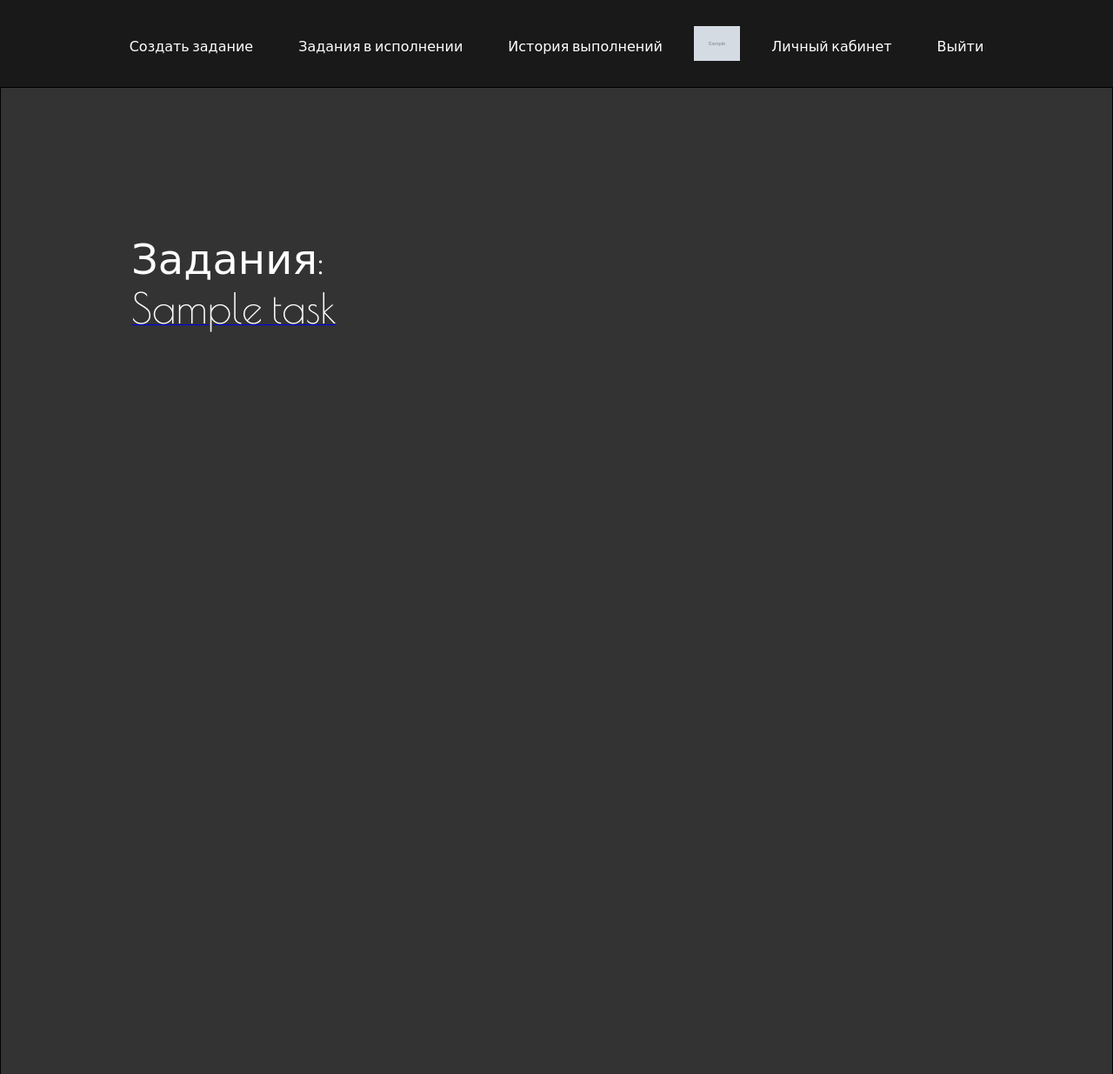
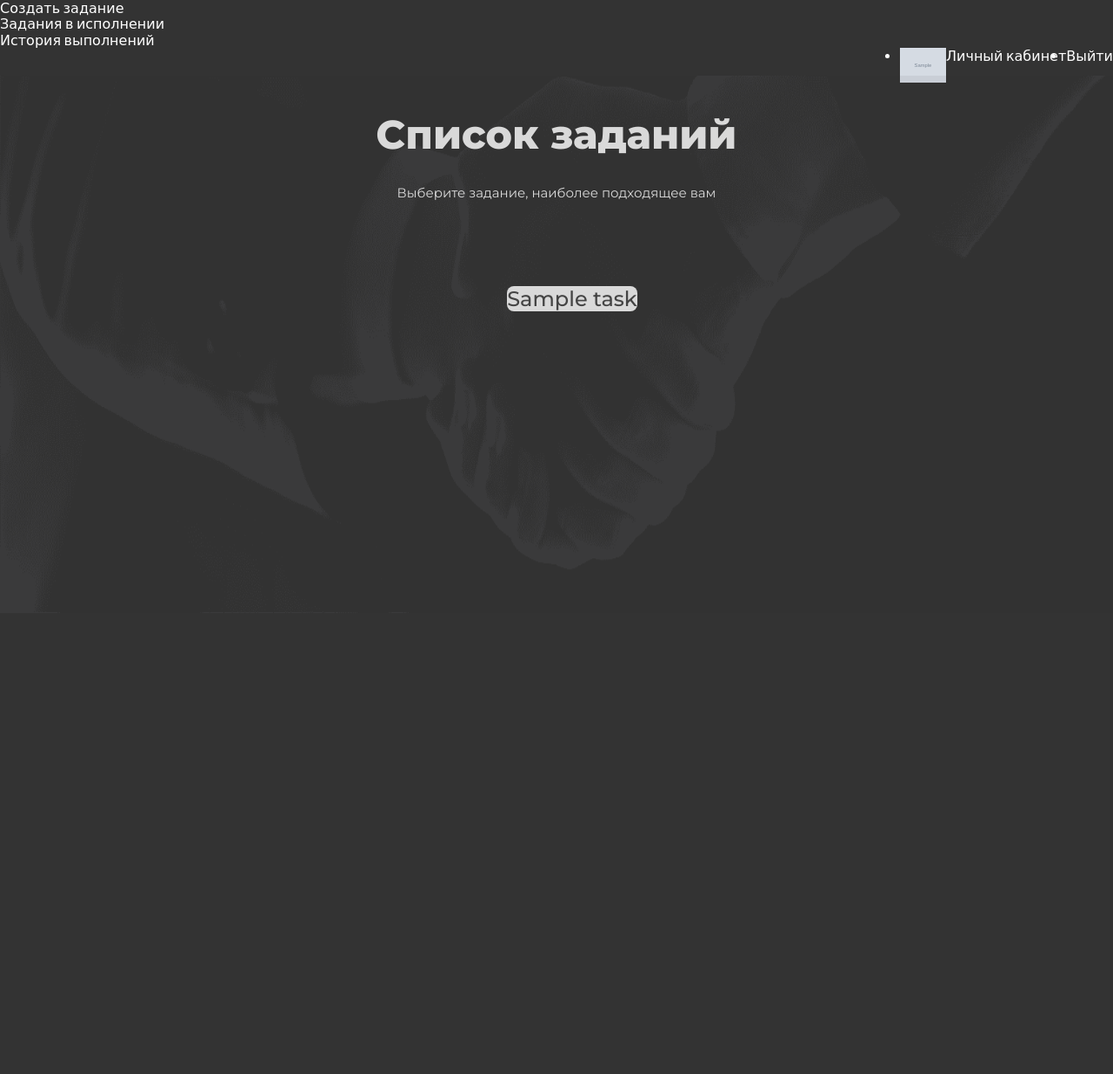
Before and after one commit to EgorElushov/AutomatedTaskDeliveryService, a Django app: page /task-list/ in a window 1280 px wide. Shown: the whole page at 87% size. Run offline with Django 4.2, Linux system fonts and the light colour scheme; a user stored in the database is signed in; tables that the repository leaves empty hold one stand-in row (values such as "Sample post"); grey boxes marked "Sample" are stand-in pictures; lists and menus that the app fills with data are empty.

Commit message:
add task-list

```diff
--- a/ServerPart/templates/task_list.html
+++ b/ServerPart/templates/task_list.html
@@ -1,56 +1,157 @@
-<!doctype html>
-<html lang="en">
+<!DOCTYPE html>
 <head>
-    {% load static %}
-    <meta charset="UTF-8">
-    <meta name="viewport"
-          content="width=device-width, user-scalable=no, initial-scale=1.0, maximum-scale=1.0, minimum-scale=1.0">
-    <meta http-equiv="X-UA-Compatible" content="ie=edge">
-    <title>Список заданий</title>
-    <link href="https://fonts.googleapis.com/css?family=Poiret+One&display=swap" rel="stylesheet">
-    <link rel="stylesheet" href="{% static 'css/basic-css.css' %}">
-    <link href="https://fonts.googleapis.com/css?family=Montserrat+Alternates&display=swap" rel="stylesheet">
-    <link rel="stylesheet" href="{% static 'css/time_style.css'%}"/>
-     <script
-  src="https://code.jquery.com/jquery-3.4.1.min.js"
-  integrity="sha256-CSXorXvZcTkaix6Yvo6HppcZGetbYMGWSFlBw8HfCJo="
-  crossorigin="anonymous"></script>
- <style>
-      .layer {
-          overflow: scroll; /* Добавляем полосы прокрутки */
-          width: 100%; /* Ширина блока */
-          height: 100%; /* Высота блока */
-          padding: 150px; /* Поля вокруг текста */
-          border: solid 1px black; /* Параметры рамки */
+    <title>Список задач</title>
+    <meta name="viewport" content="width=device-width, initial-scale=1.0"/>
+    <meta charset="utf-8"/>
+    <meta property="twitter:card" content="summary_large_image"/>
+
+    <style data-tag="reset-style-sheet">
+        html {
+            line-height: 1.15;
+        }
+
+        body {
+            margin: 0;
+        }
+
+        * {
+            box-sizing: border-box;
+            border-width: 0;
+            border-style: solid;
+        }
+
+        p, li, ul, pre, div, h1, h2, h3, h4, h5, h6, figure, blockquote, figcaption {
+            margin: 0;
+            padding: 0;
+        }
+
+        button {
+            background-color: transparent;
+        }
+
+        button, input, optgroup, select, textarea {
+            font-family: inherit;
+            font-size: 100%;
+            line-height: 1.15;
+            margin: 0;
+        }
+
+        button, select {
+            text-transform: none;
+        }
+
+        button, [type="button"], [type="reset"], [type="submit"] {
+            -webkit-appearance: button;
+        }
+
+        button::-moz-focus-inner, [type="button"]::-moz-focus-inner, [type="reset"]::-moz-focus-inner, [type="submit"]::-moz-focus-inner {
+            border-style: none;
+            padding: 0;
+        }
+
+        button:-moz-focus, [type="button"]:-moz-focus, [type="reset"]:-moz-focus, [type="submit"]:-moz-focus {
+            outline: 1px dotted ButtonText;
+        }
+
+        a {
+            color: inherit;
+            text-decoration: inherit;
+        }
+
+        input {
+            padding: 2px 4px;
+        }
+
+        img {
+            display: block;
+        }
+
+        html {
+            scroll-behavior: smooth
         }
     </style>
+    <style data-tag="default-style-sheet">
+        html {
+            font-family: Inter;
+            font-size: 16px;
+        }
 
+        body {
+            font-weight: 400;
+            font-style: normal;
+            text-decoration: none;
+            text-transform: none;
+            letter-spacing: normal;
+            line-height: 1.15;
+            color: var(--dl-color-gray-black);
+            background-color: var(--dl-color-gray-white);
+
+        }
+    </style>
+    <link
+            rel="stylesheet"
+            href="https://fonts.googleapis.com/css2?family=Inter:wght@100;200;300;400;500;600;700;800;900&amp;display=swap"
+            data-tag="font"
+    />
+    <link
+            rel="stylesheet"
+            href="https://fonts.googleapis.com/css2?family=Nunito+Sans:ital,wght@0,200;0,300;0,400;0,500;0,600;0,700;0,800;0,900;1,200;1,300;1,400;1,500;1,600;1,700;1,800;1,900&amp;display=swap"
+            data-tag="font"
+    />
+    <link
+            rel="stylesheet"
+            href="https://fonts.googleapis.com/css2?family=Montserrat:ital,wght@0,100;0,200;0,300;0,400;0,500;0,600;0,700;0,800;0,900;1,100;1,200;1,300;1,400;1,500;1,600;1,700;1,800;1,900&amp;display=swap"
+            data-tag="font"
+    />
+    {% load static %}
+    <link rel="stylesheet" href="{% static 'css/task_list.css' %}">
+    <link rel="stylesheet" href="{% static 'css/key.css' %}">
 </head>
 <body>
 {% include "menu.html" %}
-<div class="layer">
-<div id="head"></div>
-<div id="buttons-space">
+<div>
+    <link href="./frame.css" rel="stylesheet"/>
+    <div class="container">
+        <div class="group-1">
+            <img
+                    src="{% static 'img/main.png' %}"
+                    alt="main"
+                    class="picture"
+            />
+        </div>
+        <span class="title-text"><span>Список заданий</span></span>
+        <span class="lower-title-text">
+            <span>Выберите задание, наиболее подходящее вам</span>
+          </span>
         <script>
-        function create_task(){
+            function create_task() {
                 $.ajax({
                     type: "GET",
                     url: "/create_task/",
-                success: function (){
+                    success: function () {
                         console.log('OK')
                     },
                 })
             }
         </script>
+        <div class="tasks-container">
+            <div id="div1" style="display: block">
+                <table align="left" cellspacing="20">
+                    {% for task in task_list_by_date %}
+                        <tr>
+                            <th>
+                                <a href="/show/{{ task.id }}"><span class="taskfield-text">{{ task.name }}</span></a>
+                            </th>
+                        </tr>
+                    {% endfor %}
+                </table>
             </div>
-<br>
-<label>Задания:</label>
-<div id="task-list">
-    <div id="div1" style="display: block">
-        {% for task in task_list_by_date %}
-        <p><a href="/show/{{task.id}}"><label>{{task.name}}</label></a></p>
-        {% endfor %}
         </div>
+        {% if no_task %}
+            <span class="lower-title-text1">
+                            <span>Еще нет заданий на исполнение</span>
+                    </span>
+        {% endif %}
     </div>
 </div>
 </body>
--- /dev/null
+++ b/static/css/task_list.css
@@ -0,0 +1,130 @@
+.panel {
+  gap: 5%;
+  height: 7%;
+  width: 100%;
+  display: flex;
+  padding: 10% 5%;
+  position: absolute;
+  align-items: center;
+  flex-shrink: 0;
+  justify-content: flex-end;
+}
+
+.panel-button {
+  display: flex;
+  align-items: flex-start;
+}
+
+.group-1 {
+  top: 87px;
+  width: 100%;
+  height: 100%;
+  display: flex;
+  position: absolute;
+  align-items: flex-start;
+  flex-shrink: 1;
+}
+
+.picture {
+  top: 0px;
+  left: 0px;
+  width: 100%;
+  height: 50%;
+  position: absolute;
+}
+
+.title-text {
+  top: 10%;
+  color: rgba(217, 217, 217, 1);
+  width: 100%;
+  height: auto;
+  position: absolute;
+  font-size: 46px;
+  font-style: ExtraBold;
+  text-align: center;
+  font-family: Montserrat;
+  font-weight: 800;
+  line-height: 134%;
+  font-stretch: normal;
+  text-decoration: none;
+}
+
+.lower-title-text {
+  top: 17%;
+  color: rgba(217, 217, 217, 1);
+  width: 100%;
+  height: auto;
+  position: absolute;
+  font-size: 15px;
+  font-style: Regular;
+  text-align: center;
+  font-family: Montserrat;
+  font-weight: 400;
+  line-height: 158%;
+  font-stretch: normal;
+  text-decoration: none;
+}
+
+.tasks-container {
+  top: 25%;
+  left: 44%;
+  width: 100%;
+  height: 728px;
+  display: flex;
+  overflow: hidden;
+  position: absolute;
+  align-items: flex-start;
+  flex-shrink: 0;
+}
+.lk-container {
+  width: 100%;
+  gap: 10%;
+  height: 5%;
+  display: flex;
+  position: absolute;
+  align-items: flex-start;
+  flex-shrink: 1;
+}
+.field {
+  top: 0px;
+  left: 1085.4107666015625px;
+  width: 10%;
+  height: 52px;
+  display: flex;
+  position: absolute;
+  align-items: flex-start;
+  flex-shrink: 1;
+  background-color: rgba(73, 133, 255, 1);
+}
+
+.taskfield-text {
+  color: rgba(30, 30, 30, 0.800000011920929);
+  width: 100%;
+  height: 100%;
+  font-size: 24px;
+  font-style: Medium;
+  text-align: center;
+  font-family: Montserrat;
+  font-weight: 500;
+  line-height: normal;
+  font-stretch: normal;
+  text-decoration: none;
+  background-color: rgba(217, 217, 217, 1);
+  border-radius: 8px;
+}
+
+.lower-title-text1 {
+  top: 30%;
+  left: 32%;
+  color: rgba(217, 217, 217, 1);
+  height: auto;
+  position: absolute;
+  font-size: 30px;
+  font-style: Regular;
+  text-align: center;
+  font-family: Montserrat;
+  font-weight: 400;
+  line-height: 158%;
+  font-stretch: normal;
+  text-decoration: none;
+}
```
Lines whose indentation alone changed are shown as unchanged.
